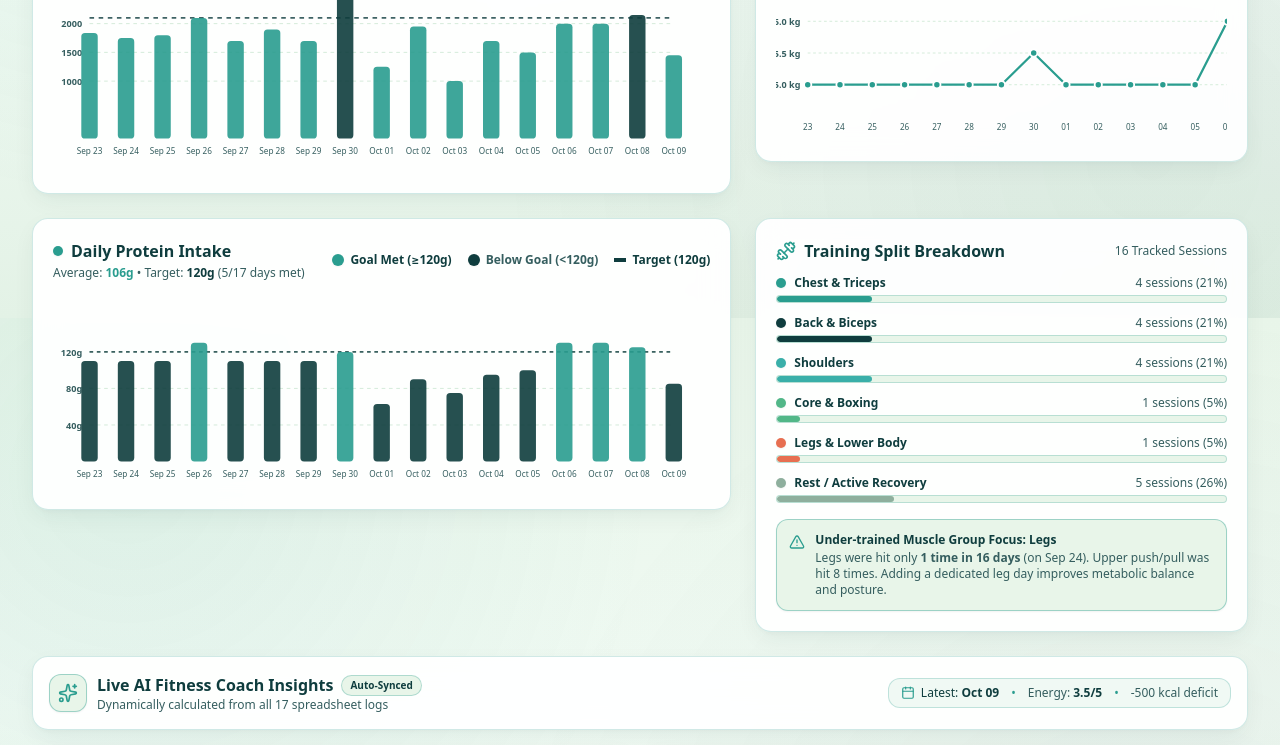
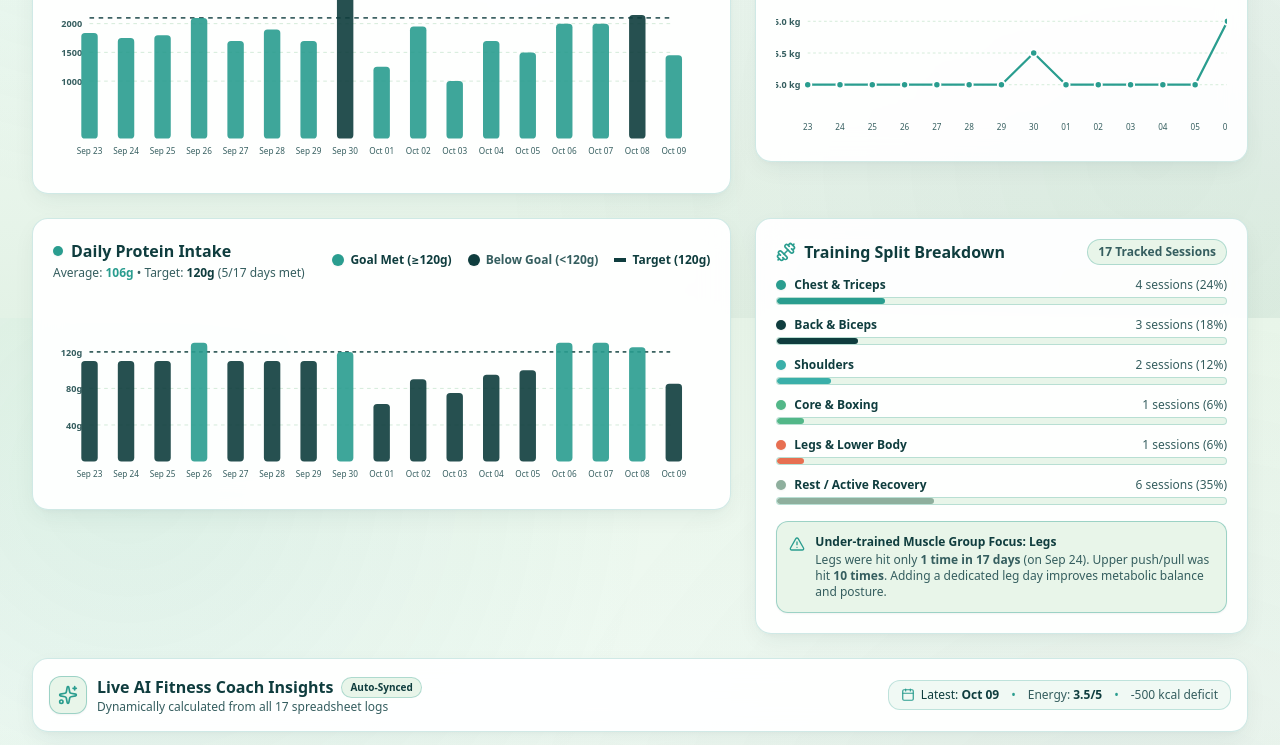
Before and after one commit to Santhanakevi333/fitness_tracker, a React (Vite) app: page / in a window 1280 px wide. Shown: the part 482-1227 px from the top of the page. Built offline with nearby package versions, Linux system fonts and the light colour scheme.

Commit message:
fix: dynamically calculate training split breakdown and session count from live data

```diff
--- a/src/App.jsx
+++ b/src/App.jsx
@@ -1,5 +1,5 @@
 import React, { useState, useEffect } from 'react';
-import { initialFitnessData, workoutCategoryDistribution } from './data/fitnessData';
+import { initialFitnessData } from './data/fitnessData';
 import { MetricCards } from './components/MetricCards';
 import { CalorieChart, WeightTrendChart, ProteinIntakeChart, WorkoutDistribution, SleepEnergyChart } from './components/Charts';
 import { DataTable } from './components/DataTable';
@@ -187,7 +187,7 @@ export default function App() {
                 <ProteinIntakeChart data={data} />
               </div>
               <div className="lg:col-span-5">
-                <WorkoutDistribution distribution={workoutCategoryDistribution} />
+                <WorkoutDistribution data={data} />
               </div>
             </div>
 
@@ -231,7 +231,7 @@ export default function App() {
           <div className="space-y-6 animate-fadeIn">
             <div className="grid grid-cols-1 lg:grid-cols-12 gap-6">
               <div className="lg:col-span-6">
-                <WorkoutDistribution distribution={workoutCategoryDistribution} />
+                <WorkoutDistribution data={data} />
               </div>
               <div className="lg:col-span-6 space-y-6">
                 <div className="theme-box rounded-2xl p-5 shadow-sm">
--- a/src/components/AddEditModal.jsx
+++ b/src/components/AddEditModal.jsx
@@ -43,6 +43,29 @@ function parseDateInput(inputVal) {
   const dayOfWeek = dateObj.toLocaleDateString('en-US', { weekday: 'short' });
 
   return { date: isoDate, rawDate, displayDate, dayOfWeek };
+}
+
+function deriveWorkoutCategory(workout, gym) {
+  const w = (workout || '').toLowerCase().trim();
+  if (!gym || ['nil', 'rest', 'off', 'pending', ''].includes(w)) {
+    return 'Rest';
+  }
+  if (w.includes('leg') || w.includes('squat') || w.includes('quad') || w.includes('hamstring') || w.includes('calf') || w.includes('lower')) {
+    return 'Legs & Lower Body';
+  }
+  if (w.includes('shoulder') && (w.includes('back') || !w.includes('chest'))) {
+    return 'Shoulders';
+  }
+  if (w.includes('chest') || w.includes('tricep') || (w.includes('push') && !w.includes('pull'))) {
+    return 'Chest & Triceps';
+  }
+  if (w.includes('back') || w.includes('lat') || w.includes('bice') || w.includes('pull')) {
+    return 'Back & Biceps';
+  }
+  if (w.includes('box') || w.includes('abs') || w.includes('core')) {
+    return 'Core & Boxing';
+  }
+  return 'Other';
 }
 
 export function AddEditModal({ isOpen, onClose, onSave, initialData }) {
@@ -149,6 +172,7 @@ export function AddEditModal({ isOpen, onClose, onSave, initialData }) {
       rawDate: parsed.rawDate || formData.rawDate,
       displayDate: parsed.displayDate || formData.displayDate,
       dayOfWeek: parsed.dayOfWeek || formData.dayOfWeek,
+      workoutCategory: formData.workoutCategory || deriveWorkoutCategory(formData.workout, formData.gym)
     });
     onClose();
   };
--- a/src/components/Charts.jsx
+++ b/src/components/Charts.jsx
@@ -381,9 +381,95 @@ export function ProteinIntakeChart({ data }) {
   );
 }
 
-// 4. Workout Distribution & Leg Alert
-export function WorkoutDistribution({ distribution }) {
-  const total = distribution.reduce((sum, item) => sum + item.count, 0);
+// 4. Workout Distribution & Leg Alert (Dynamically calculated from live tracked data)
+export function WorkoutDistribution({ data, distribution }) {
+  // If data is provided, calculate distribution dynamically from actual tracked logs
+  const computedDistribution = React.useMemo(() => {
+    if (!data || data.length === 0) {
+      return distribution || [];
+    }
+
+    const counts = {
+      'Chest & Triceps': 0,
+      'Back & Biceps': 0,
+      'Shoulders': 0,
+      'Legs & Lower Body': 0,
+      'Core & Boxing': 0,
+      'Rest / Active Recovery': 0,
+      'Other / Full Body': 0
+    };
+
+    data.forEach(d => {
+      const rawWorkout = (d.workout || '').toLowerCase().trim();
+      const rawCat = (d.workoutCategory || '').toLowerCase().trim();
+      const isGym = d.gym === true || (d.gym !== false && !['nil', 'rest', 'off', 'pending', ''].includes(rawWorkout));
+
+      if (!isGym || ['nil', 'rest', 'off', 'pending', ''].includes(rawWorkout) || rawCat === 'rest' || rawCat === 'pending') {
+        counts['Rest / Active Recovery']++;
+        return;
+      }
+
+      if (rawCat === 'legs & shoulders' || rawCat.includes('leg') || rawWorkout.includes('leg') || rawWorkout.includes('squat') || rawWorkout.includes('quad') || rawWorkout.includes('hamstring') || rawWorkout.includes('calf') || rawWorkout.includes('lower')) {
+        counts['Legs & Lower Body']++;
+      } else if (rawCat === 'shoulders & back' || rawCat === 'shoulders' || (rawWorkout.includes('shoulder') && !rawWorkout.includes('chest'))) {
+        counts['Shoulders']++;
+      } else if (rawCat === 'chest & triceps' || rawCat === 'chest & shoulders' || rawWorkout.includes('chest') || rawWorkout.includes('tricep') || (rawWorkout.includes('push') && !rawWorkout.includes('pull'))) {
+        counts['Chest & Triceps']++;
+      } else if (rawCat === 'back & biceps' || rawWorkout.includes('back') || rawWorkout.includes('lat') || rawWorkout.includes('bice') || rawWorkout.includes('pull')) {
+        counts['Back & Biceps']++;
+      } else if (rawCat === 'core & boxing' || rawWorkout.includes('box') || rawWorkout.includes('abs') || rawWorkout.includes('core')) {
+        counts['Core & Boxing']++;
+      } else {
+        counts['Other / Full Body']++;
+      }
+    });
+
+    const categoryMetadata = [
+      { name: 'Chest & Triceps', color: '#2A9D8F' },
+      { name: 'Back & Biceps', color: '#0F3D3E' },
+      { name: 'Shoulders', color: '#3AAFA9' },
+      { name: 'Core & Boxing', color: '#52B788' },
+      { name: 'Legs & Lower Body', color: '#E76F51' },
+      { name: 'Rest / Active Recovery', color: '#8EAF9D' },
+      { name: 'Other / Full Body', color: '#4D7C8A' }
+    ];
+
+    return categoryMetadata
+      .map(cat => ({
+        name: cat.name,
+        count: counts[cat.name] || 0,
+        color: cat.color
+      }))
+      .filter(cat => cat.count > 0 || cat.name !== 'Other / Full Body');
+  }, [data, distribution]);
+
+  const activeDistribution = computedDistribution && computedDistribution.length > 0
+    ? computedDistribution
+    : (distribution || []);
+
+  const totalSessions = data && data.length > 0
+    ? data.length
+    : activeDistribution.reduce((sum, item) => sum + item.count, 0);
+
+  // Dynamic calculations for the lower muscle alert banner
+  const legDays = (data || []).filter(d => {
+    if (!d.gym) return false;
+    const w = (d.workout || '').toLowerCase();
+    const c = (d.workoutCategory || '').toLowerCase();
+    return c.includes('leg') || w.includes('leg') || w.includes('squat') || w.includes('quad') || w.includes('hamstring') || w.includes('calf') || w.includes('lower');
+  });
+
+  const upperDays = (data || []).filter(d => {
+    if (!d.gym) return false;
+    const w = (d.workout || '').toLowerCase();
+    const c = (d.workoutCategory || '').toLowerCase();
+    return c.includes('chest') || c.includes('back') || c.includes('shoulder') ||
+           w.includes('chest') || w.includes('tricep') || w.includes('back') || w.includes('lat') || w.includes('bice') || w.includes('shoulder') || w.includes('delt') || w.includes('push') || w.includes('pull');
+  });
+
+  const legCount = legDays.length;
+  const upperCount = upperDays.length;
+  const legDates = legDays.map(d => d.displayDate || d.date).filter(Boolean).join(', ');
 
   return (
     <div className="theme-box rounded-2xl p-5">
@@ -392,12 +478,14 @@ export function WorkoutDistribution({ distribution }) {
           <Dumbbell className="w-5 h-5 text-[#2A9D8F]" />
           <h3 className="font-bold text-[#0F3D3E] text-base">Training Split Breakdown</h3>
         </div>
-        <span className="text-xs text-[#355E5F] font-medium">16 Tracked Sessions</span>
+        <span className="text-xs text-[#355E5F] font-semibold bg-[#E8F5E9] px-2.5 py-1 rounded-full border border-[#2A9D8F]/30">
+          {totalSessions} Tracked Sessions
+        </span>
       </div>
 
       <div className="space-y-3 my-3">
-        {distribution.map((item) => {
-          const pct = Math.round((item.count / total) * 100);
+        {activeDistribution.map((item) => {
+          const pct = totalSessions > 0 ? Math.round((item.count / totalSessions) * 100) : 0;
           return (
             <div key={item.name} className="space-y-1">
               <div className="flex items-center justify-between text-xs">
@@ -418,13 +506,26 @@ export function WorkoutDistribution({ distribution }) {
         })}
       </div>
 
-      {/* Routine advice banner for legs */}
+      {/* Dynamic routine advice banner for legs */}
       <div className="mt-4 p-3 bg-[#E8F5E9] border border-[#2A9D8F]/40 rounded-xl flex items-start gap-2.5 shadow-xs">
         <AlertTriangle className="w-4 h-4 text-[#2A9D8F] shrink-0 mt-0.5" />
         <div className="text-xs">
-          <p className="font-bold text-[#0F3D3E]">Under-trained Muscle Group Focus: Legs</p>
+          <p className="font-bold text-[#0F3D3E]">
+            {legCount <= 2 ? 'Under-trained Muscle Group Focus: Legs' : 'Training Split Balance: Great Routine'}
+          </p>
           <p className="text-[#355E5F] mt-0.5">
-            Legs were hit only <strong>1 time in 16 days</strong> (on Sep 24). Upper push/pull was hit 8 times. Adding a dedicated leg day improves metabolic balance and posture.
+            {legCount === 0 && (
+              <>Legs have not been trained yet across <strong>{totalSessions} days</strong>. Upper body was hit <strong>{upperCount} times</strong>. Adding a dedicated leg day improves metabolic balance, lower body power, and posture.</>
+            )}
+            {legCount === 1 && (
+              <>Legs were hit only <strong>1 time in {totalSessions} days</strong>{legDates ? ` (on ${legDates})` : ''}. Upper push/pull was hit <strong>{upperCount} times</strong>. Adding a dedicated leg day improves metabolic balance and posture.</>
+            )}
+            {legCount === 2 && (
+              <>Legs were hit <strong>2 times in {totalSessions} days</strong>{legDates ? ` (${legDates})` : ''} vs <strong>{upperCount}</strong> upper body sessions. Aim for at least 1 leg session every 4–5 days for optimal muscular symmetry.</>
+            )}
+            {legCount > 2 && (
+              <>Legs trained <strong>{legCount} times in {totalSessions} days</strong>{legDates ? ` (${legDates})` : ''}. Upper body hit <strong>{upperCount} times</strong>. Full-body split distribution is consistent and balanced!</>
+            )}
           </p>
         </div>
       </div>
--- a/src/components/MetricCards.jsx
+++ b/src/components/MetricCards.jsx
@@ -24,7 +24,7 @@ export function MetricCards({ data }) {
     {
       title: 'Current Weight',
       value: `${currentWeight} kg`,
-      sub: `${weightDiff >= 0 ? '+' : ''}${weightDiff} kg over 16 days`,
+      sub: `${weightDiff >= 0 ? '+' : ''}${weightDiff} kg over ${totalDays} days`,
       badge: 'Stable Range',
       badgeColor: 'bg-[#E8F5E9] text-[#0F3D3E] border border-[#2A9D8F]/40',
       icon: Scale,
```
